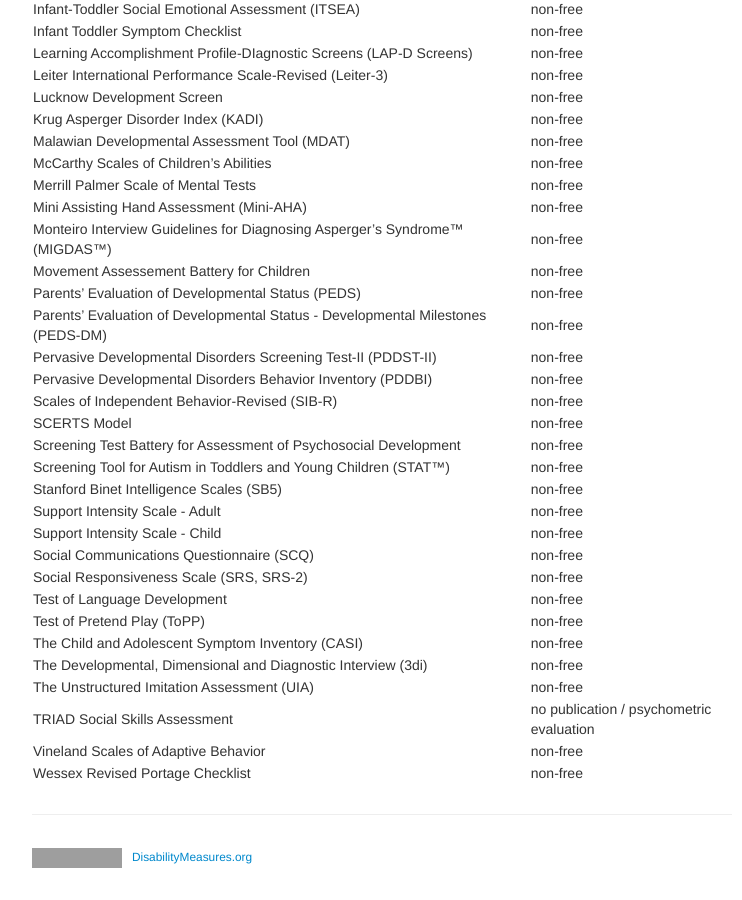
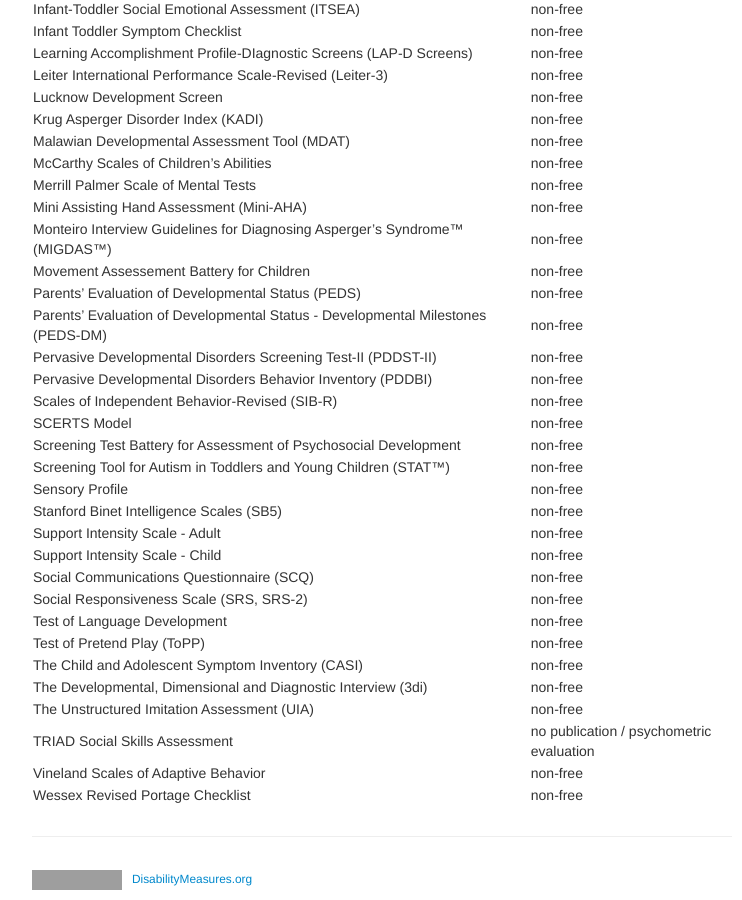
Before and after one commit to mjmaenner/disabilitymeasures, a Jekyll site: the page built from pages/donotqualify.md, in a window 1280 px wide and 900 px high, scrolled down 1402 px. Shown: the whole window, without its empty margins (258-1000 px from the left). Built offline with Jekyll 4.4.1, drawn with Linux system fonts in a browser that asks for light colours; before the commit the page ends 2280 px from its top, so only the background shows below that; grey boxes are pictures that could not be loaded.

Commit message:
added sensory profile

```diff
--- a/pages/donotqualify.md
+++ b/pages/donotqualify.md
@@ -87,6 +87,7 @@ Scales of Independent Behavior-Revised (SIB-R) | non-free
 SCERTS Model | non-free
 Screening Test Battery for Assessment of Psychosocial Development | non-free
 Screening Tool for Autism in Toddlers and Young Children (STAT™) | non-free
+Sensory Profile | non-free
 Stanford Binet Intelligence Scales (SB5) | non-free
 Support Intensity Scale - Adult | non-free
 Support Intensity Scale - Child | non-free
```
